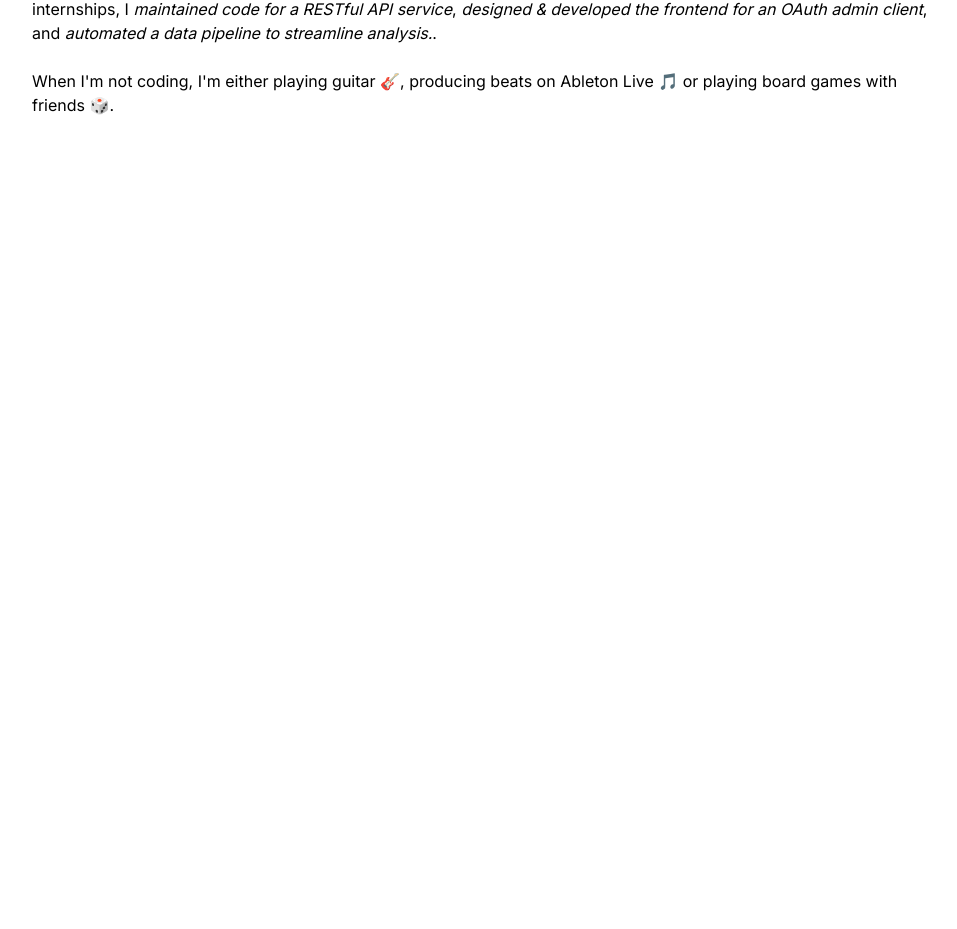
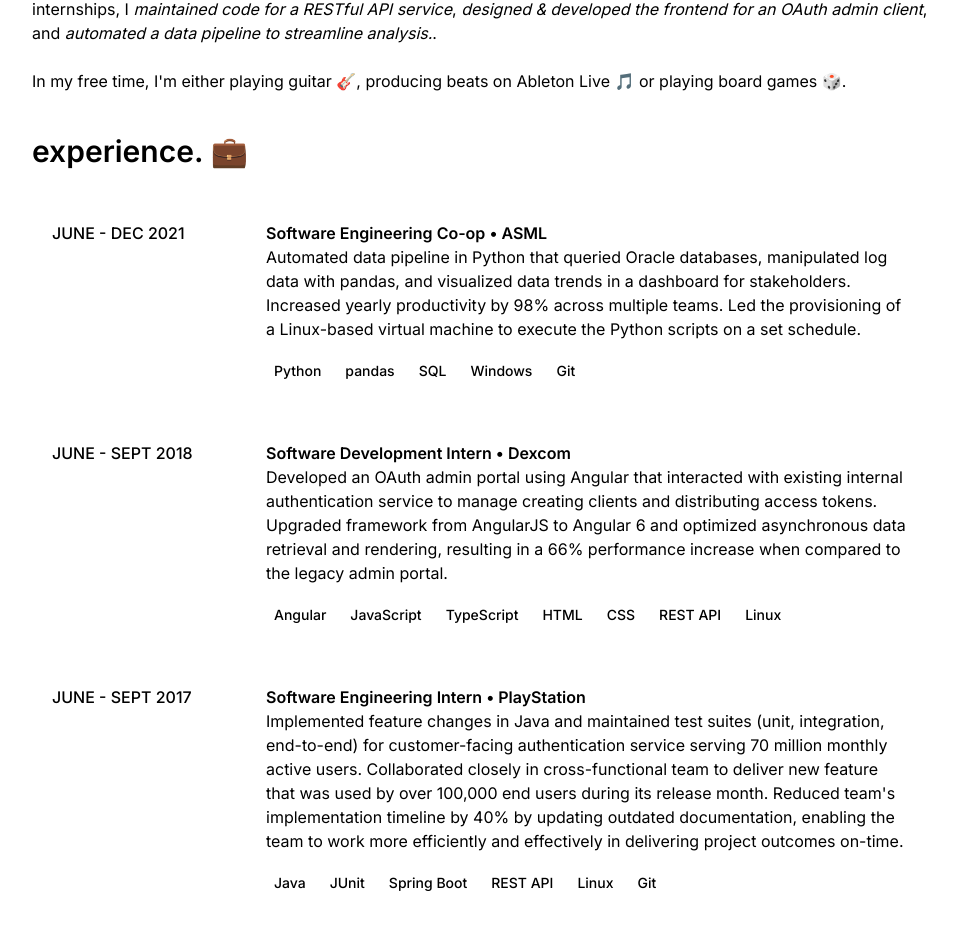
Before and after one commit to justinyum98/justin-yum-portfolio-v2, a Next.js app: page / in a window 1280 px wide. Shown: the part 639-1568 px from the top of the page, without its empty margins (160-1117 px from the left). Before the commit the page ends 872 px from the top, so only its background shows below. Built offline with nearby package versions, Linux system fonts and the light colour scheme.

Commit message:
added experience section

```diff
--- /dev/null
+++ b/data/experience.json
@@ -0,0 +1,37 @@
+[
+  {
+    "title": "Software Engineering Co-op",
+    "company": "ASML",
+    "location": "San Diego, CA",
+    "startDate": "June",
+    "endDate": "Dec 2021",
+    "description": "Automated data pipeline in Python that queried Oracle databases, manipulated log data with pandas, and visualized data trends in a dashboard for stakeholders. Increased yearly productivity by 98% across multiple teams. Led the provisioning of a Linux-based virtual machine to execute the Python scripts on a set schedule.",
+    "skills": ["Python", "pandas", "SQL", "Windows", "Git"]
+  },
+  {
+    "title": "Software Development Intern",
+    "company": "Dexcom",
+    "location": "San Diego, CA",
+    "startDate": "June",
+    "endDate": "Sept 2018",
+    "description": "Developed an OAuth admin portal using Angular that interacted with existing internal authentication service to manage creating clients and distributing access tokens. Upgraded framework from AngularJS to Angular 6 and optimized asynchronous data retrieval and rendering, resulting in a 66% performance increase when compared to the legacy admin portal.",
+    "skills": [
+      "Angular",
+      "JavaScript",
+      "TypeScript",
+      "HTML",
+      "CSS",
+      "REST API",
+      "Linux"
+    ]
+  },
+  {
+    "title": "Software Engineering Intern",
+    "company": "PlayStation",
+    "location": "San Diego, CA",
+    "startDate": "June",
+    "endDate": "Sept 2017",
+    "description": "Implemented feature changes in Java and maintained test suites (unit, integration, end-to-end) for customer-facing authentication service serving 70 million monthly active users. Collaborated closely in cross-functional team to deliver new feature that was used by over 100,000 end users during its release month. Reduced team's implementation timeline by 40% by updating outdated documentation, enabling the team to work more efficiently and effectively in delivering project outcomes on-time.",
+    "skills": ["Java", "JUnit", "Spring Boot", "REST API", "Linux", "Git"]
+  }
+]
--- a/src/app/page.tsx
+++ b/src/app/page.tsx
@@ -1,5 +1,7 @@
 import Image from 'next/image';
 import Link from 'next/link';
+
+import ExperienceContainer from '@/components/ExperienceContainer';
 
 export default function Home() {
   return (
@@ -75,7 +77,7 @@
         id="home-about-me"
         className="w-full max-w-4xl flex flex-col my-5"
       >
-        <h2 className="text-3xl font-semibold self-start">about me.</h2>
+        <h2 className="text-3xl font-semibold self-start">about me. 🧑🏻‍💻</h2>
         <br />
         <p className="dark:text-gray-200">
           Back in 2014, I was first exposed to coding when I took AP Computer
@@ -127,9 +129,18 @@
           .
           <br />
           <br />
-          When I&apos;m not coding, I&apos;m either playing guitar 🎸, producing
-          beats on Ableton Live 🎵 or playing board games with friends 🎲.
+          In my free time, I&apos;m either playing guitar 🎸, producing beats on
+          Ableton Live 🎵 or playing board games 🎲.
         </p>
+      </section>
+
+      <section
+        id="home-experience"
+        className="w-full max-w-4xl flex flex-col my-5"
+      >
+        <h2 className="text-3xl font-semibold self-start">experience. 💼</h2>
+        <br />
+        <ExperienceContainer />
       </section>
     </main>
   );
--- /dev/null
+++ b/src/components/Experience.tsx
@@ -0,0 +1,37 @@
+export type ExperienceProps = {
+  title: string;
+  company: string;
+  location: string;
+  startDate: string;
+  endDate: string;
+  description: string | React.ReactNode;
+  skills: string[];
+};
+
+export default function Experience(props: ExperienceProps) {
+  return (
+    <div className="w-full flex flex-col md:flex-row my-2 transition ease-in dark:hover:bg-slate-700 p-5 rounded">
+      <div className="md:w-1/4">
+        <p className="uppercase dark:text-gray-200 font-medium">
+          {props.startDate} - {props.endDate}
+        </p>
+      </div>
+      <div className="md:w-3/4 flex flex-col">
+        <h4 className="font-semibold">
+          {props.title} • {props.company}
+        </h4>
+        <p className="dark:text-gray-200">{props.description}</p>
+        <div className="flex flex-row flex-wrap mt-2">
+          {props.skills.map((skill, index) => (
+            <p
+              key={index}
+              className="rounded-full text-sm mt-2 font-medium dark:bg-slate-200 dark:text-gray-700 px-2 py-1 mr-2"
+            >
+              {skill}
+            </p>
+          ))}
+        </div>
+      </div>
+    </div>
+  );
+}
--- /dev/null
+++ b/src/components/ExperienceContainer.tsx
@@ -0,0 +1,20 @@
+import path from 'path';
+import { promises as fs } from 'fs';
+
+import Experience, { type ExperienceProps } from '@/components/Experience';
+
+type ExperienceContainerProps = {};
+
+export default async function ExperienceContainer({}: ExperienceContainerProps) {
+  const filePath = path.join(process.cwd(), 'data/experience.json');
+  const jsonData = await fs.readFile(filePath);
+  const experience = JSON.parse(jsonData.toString()) as ExperienceProps[];
+
+  return (
+    <>
+      {experience.map((props, index) => (
+        <Experience key={index} {...props} />
+      ))}
+    </>
+  );
+}
```
